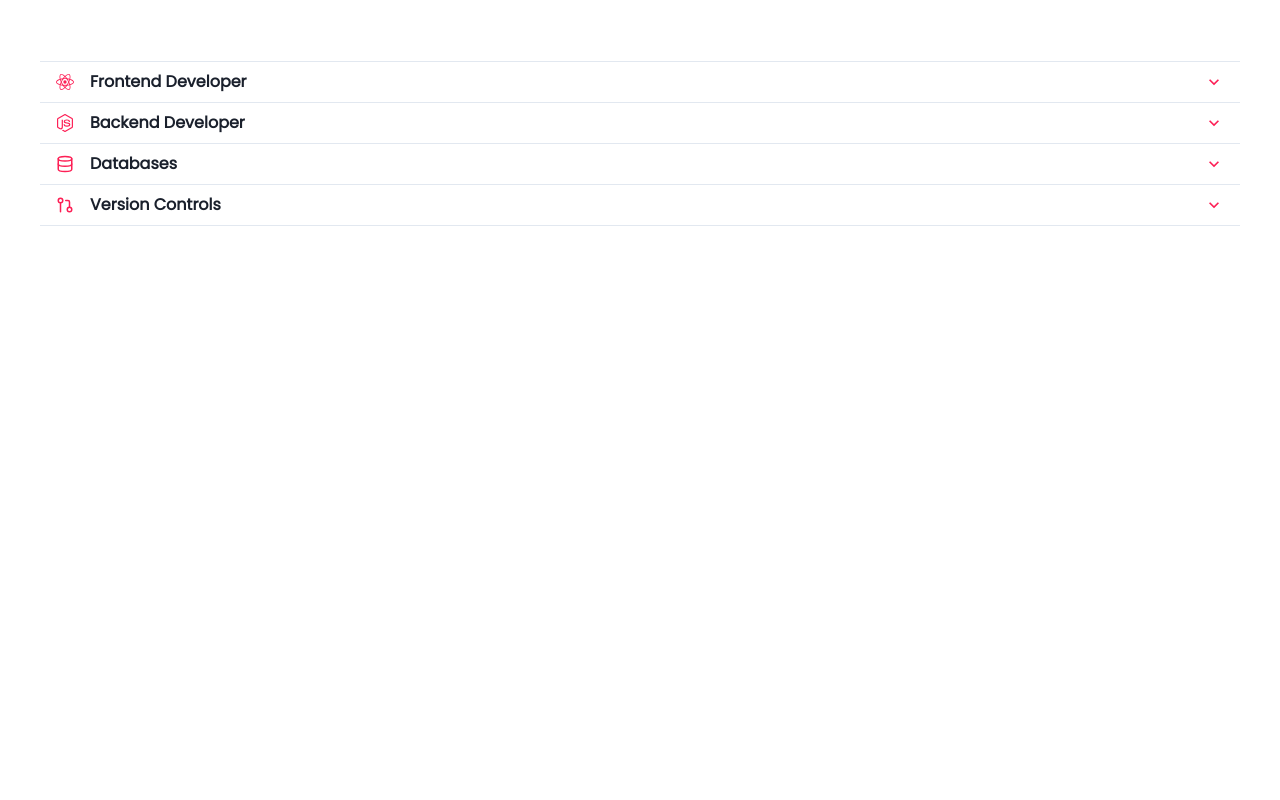
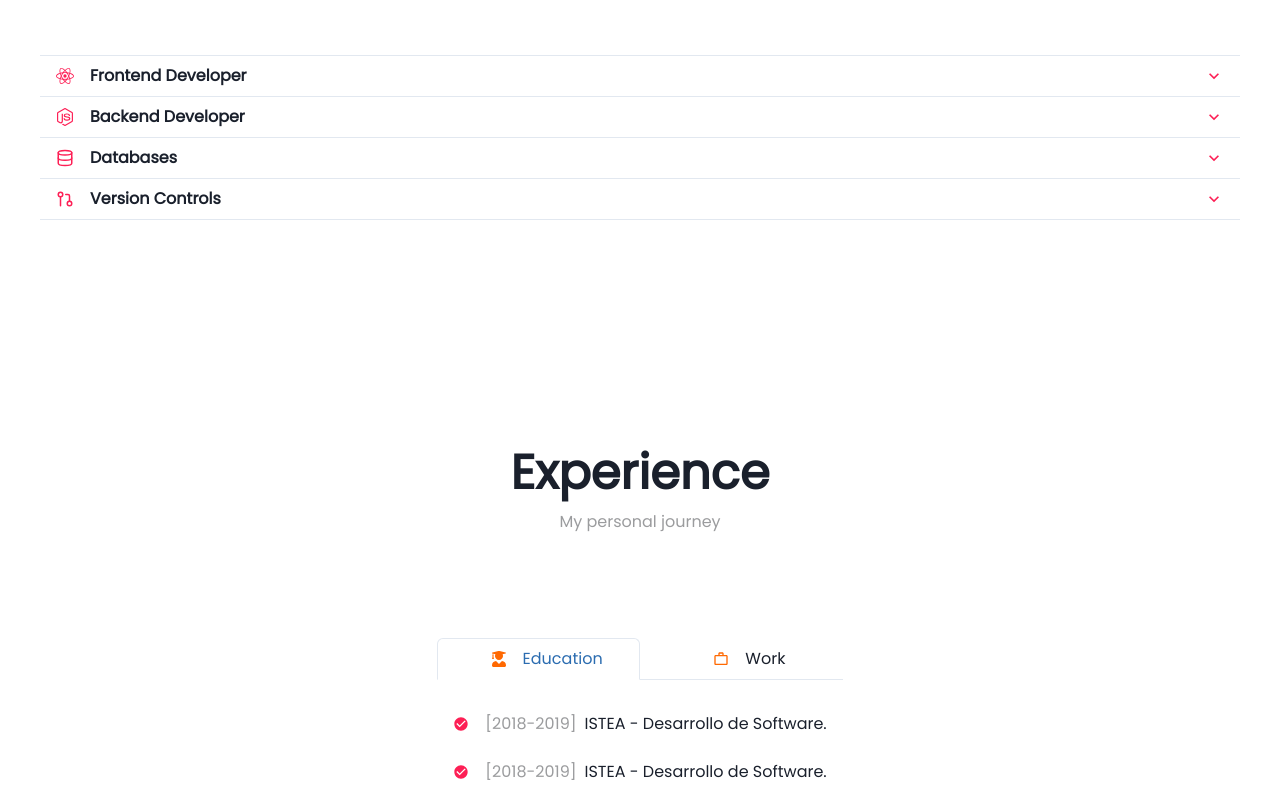
Before and after one commit to FedeCrossetto/Portfolio, a React (Create React App) app: page / in a window 1280 px wide. Shown: the part 2138-2938 px from the top of the page. Before the commit the page ends 2364 px from the top, so only its background shows below. Built offline with nearby package versions, Linux system fonts and the light colour scheme.

Commit message:
Add Experience Component

```diff
--- a/src/App.tsx
+++ b/src/App.tsx
@@ -5,6 +5,7 @@ import Home from "./components/layout/Home";
 import theme from "./theme/theme";
 import Skills from "./components/layout/Skills";
 import About from "./components/layout/About";
+import Experience from "./components/layout/Experience";
 
 function App() {
   return (
@@ -13,6 +14,7 @@ function App() {
       <Home />
       <About />
       <Skills />
+      <Experience/>
     </ChakraProvider>
   );
 }
--- a/src/components/layout/About.tsx
+++ b/src/components/layout/About.tsx
@@ -28,7 +28,7 @@ export const About = () => {
         <Flex justify="center">
           <VStack>
             <Heading fontSize={["2xl", "3xl", "4xl", "5xl"]}>About Me</Heading>
-            <Text fontSize={["sm", "md", "lg", "lg"]} color="brand.tertiary">
+            <Text fontSize={["sm", "md", "md", "md"]} color="brand.tertiary">
               My Introduction
             </Text>
             <Stack
--- /dev/null
+++ b/src/components/layout/Experience.tsx
@@ -0,0 +1,122 @@
+import {
+  Container,
+  Flex,
+  Heading,
+  VStack,
+  Text,
+  HStack,
+  Center,
+  Box,
+  Tabs,
+  TabList,
+  TabPanels,
+  Tab,
+  TabPanel,
+  List,
+  ListItem,
+  ListIcon,
+  useMediaQuery,
+} from "@chakra-ui/react";
+import React from "react";
+import { MdCheckCircle, MdWorkOutline } from "react-icons/md";
+import { FaUserGraduate } from "react-icons/fa";
+
+const Experience = () => {
+  const [isNotSmallerScreen] = useMediaQuery("(min-width:480px)");
+  return (
+    <>
+      <Container minWidth={["480px", "767px", "992px", "1200px"]} pt="14rem">
+        <Flex justify="center">
+          <VStack>
+            <Heading fontSize={["2xl", "3xl", "4xl", "5xl"]}>
+              Experience
+            </Heading>
+            <Text fontSize={["sm", "md", "md", "md"]} color="brand.tertiary">
+              My personal journey
+            </Text>
+
+            <Center>
+              <Tabs
+                isFitted
+                variant="enclosed"
+                fontSize={["sm", "md", "md", "md"]}
+              >
+                <TabList mb="1em" pt="6rem">
+                  <Tab>
+                    <Box px="1rem" color="brand.primary">
+                      <FaUserGraduate />
+                    </Box>
+                    Education
+                  </Tab>
+                  <Tab>
+                    <Box px="1rem" color="brand.primary">
+                      <MdWorkOutline />
+                    </Box>
+                    Work
+                  </Tab>
+                </TabList>
+                <TabPanels>
+                  <TabPanel>
+                    <List spacing={6}>
+                      <ListItem>
+                        <HStack>
+                          <ListIcon as={MdCheckCircle} color="brand.secondary" />
+                          <Text color="brand.tertiary">[2018-2019]</Text>
+                          <Text> ISTEA - Desarrollo de Software.</Text>
+                        </HStack>
+                      </ListItem>
+                      <ListItem>
+                        <HStack>
+                          <ListIcon as={MdCheckCircle} color="brand.secondary"  />
+                          <Text color="brand.tertiary">[2018-2019]</Text>
+                          <Text> ISTEA - Desarrollo de Software.</Text>
+                        </HStack>
+                      </ListItem>
+                    </List>
+                  </TabPanel>
+                  <TabPanel>
+                    <List spacing={6}>
+                      <ListItem>
+                        <HStack>
+                          <ListIcon as={MdCheckCircle} color="brand.secondary"  />
+                          <Text color="brand.tertiary">[2019-2020]</Text>
+                          <Text> Accenture - Architect Delivery Associate</Text>
+                        </HStack>
+                      </ListItem>
+                      <ListItem>
+                        <HStack>
+                          <ListIcon as={MdCheckCircle} color="brand.secondary"  />
+                          <Text color="brand.tertiary">[2020-2021]</Text>
+                          <Text> SISTRAN - Full Stack Developer.</Text>
+                        </HStack>
+                      </ListItem>
+                      <ListItem>
+                        <HStack>
+                          <ListIcon as={MdCheckCircle} color="brand.secondary" />
+                          <Text color="brand.tertiary">[2021- Now]</Text>
+                          {!isNotSmallerScreen ?
+                           <Text>
+                            Santander Tec. - Software Dev.
+                            Engineer.
+                          </Text>
+                            :
+                            <Text>
+                            Santander Tecnología - Software Development
+                            Engineer.
+                          </Text>
+                            }
+                        </HStack>
+                      </ListItem>
+                    </List>
+                  </TabPanel>
+                </TabPanels>
+              </Tabs>
+            </Center>
+          </VStack>
+        </Flex>
+      </Container>
+    </>
+  );
+};
+
+export default Experience;
```
Also changed, not shown: src/components/layout/Skills.tsx (+17 -92 lines).
